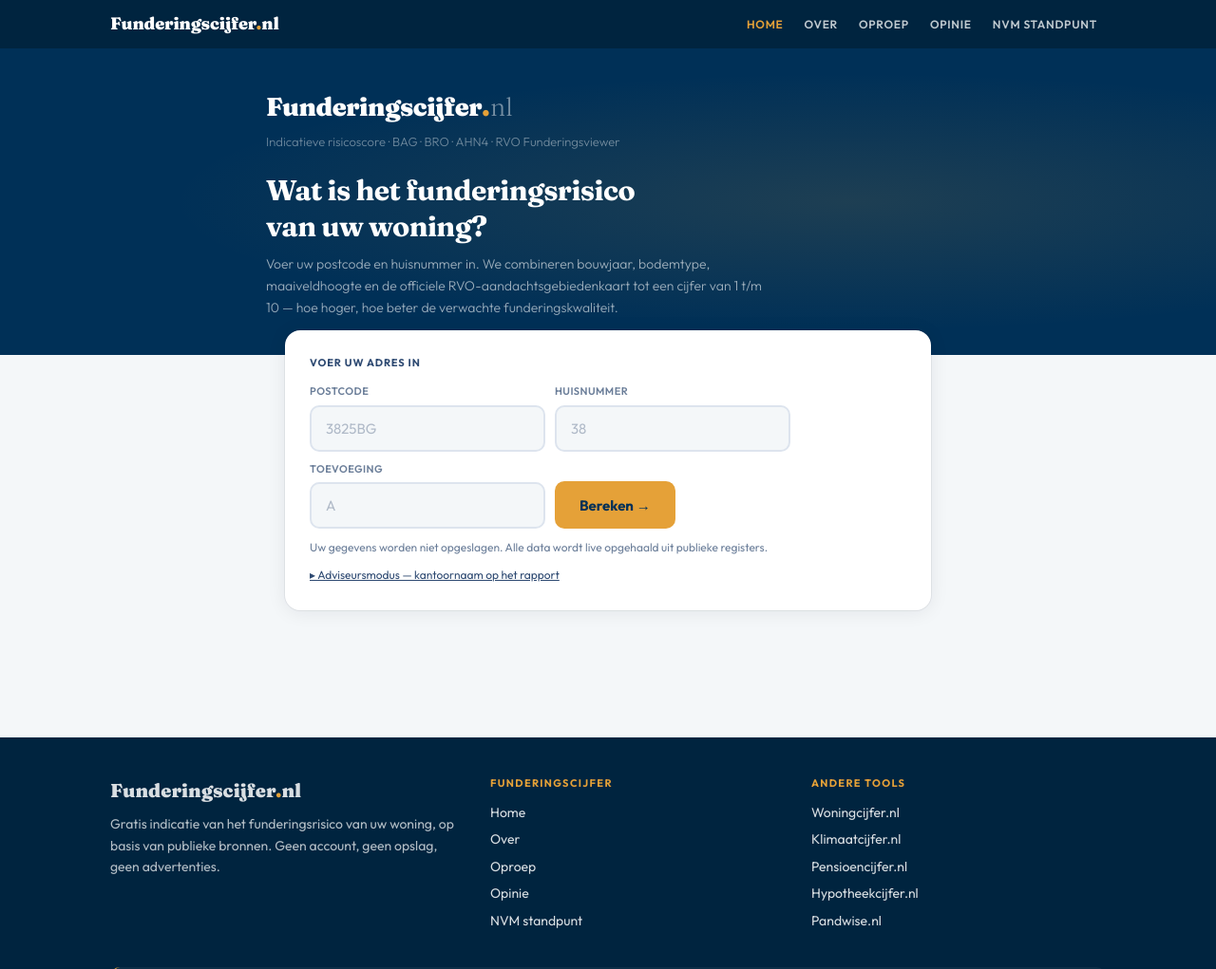
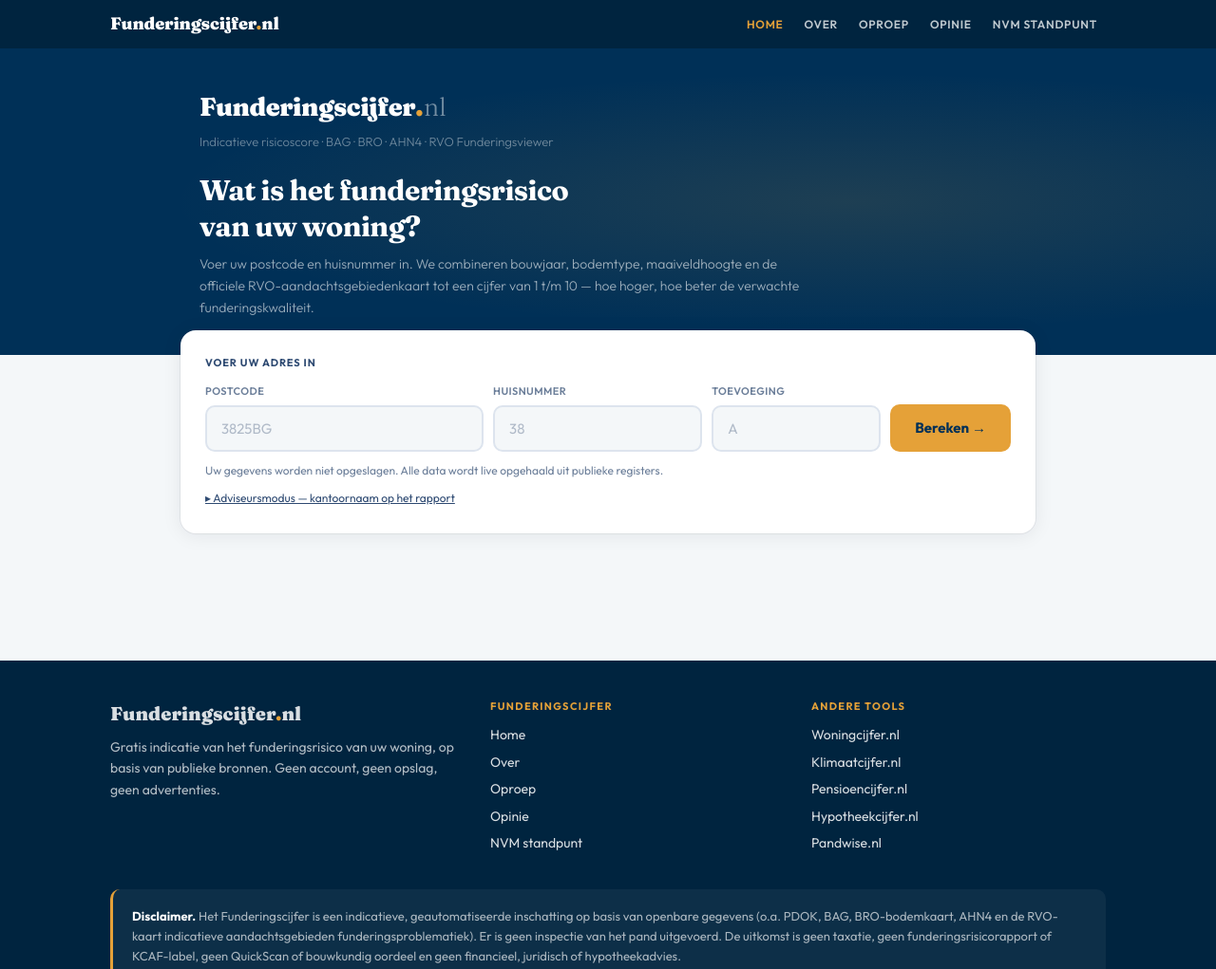
Before and after one commit to jeroen-o/funderingscijfer, a plain HTML site: page 404.html in a window 1280 px wide. Shown: the top 1021 px of the page at 95% size. Drawn offline with Linux system fonts and the light colour scheme.

Commit message:
Tool breder (940px), invoerregel op één lijn, RVO-percentage afgerond
Co-Authored-By: Claude Opus 5.5 <noreply@anthropic.com>
Claude-Session: https://claude.ai/code/session_01XDsUcy237p68PidPuXExiY

```diff
--- a/404.html
+++ b/404.html
@@ -14,15 +14,15 @@
 body{font-family:'Outfit',sans-serif;background:var(--sand);color:var(--ink);font-size:15px;line-height:1.6;overflow-x:hidden}
 .hero{background:var(--hb);padding:0 24px;position:relative;overflow:hidden}
 .hero::before{content:'';position:absolute;inset:0;background:radial-gradient(ellipse 80% 60% at 70% 50%,rgba(229,161,56,.13),transparent 70%);pointer-events:none}
-.hero-in{max-width:720px;margin:0 auto;padding:40px 0 38px;position:relative;z-index:1}
+.hero-in{max-width:900px;margin:0 auto;padding:40px 20px 38px;position:relative;z-index:1}
 .brand{display:flex;align-items:baseline;margin-bottom:5px}
 .bn{font-family:'Fraunces',serif;font-size:27px;font-weight:900;color:#fff;letter-spacing:-.02em}
 .bd{font-family:'Fraunces',serif;font-size:27px;font-weight:900;color:var(--amber)}
 .bt{font-family:'Fraunces',serif;font-size:27px;font-weight:300;color:rgba(255,255,255,.45)}
 .hsub{font-size:13px;color:rgba(255,255,255,.42);margin-bottom:22px;font-weight:300}
 .hero h2{font-family:'Fraunces',serif;font-size:clamp(21px,4vw,30px);font-weight:700;color:#fff;line-height:1.25;margin-bottom:10px;letter-spacing:-.02em}
-.hero p{font-size:14px;color:rgba(255,255,255,.6);line-height:1.65;max-width:530px;font-weight:300}
-.sw{max-width:720px;margin:0 auto;padding:0 20px}
+.hero p{font-size:14px;color:rgba(255,255,255,.6);line-height:1.65;max-width:640px;font-weight:300}
+.sw{max-width:940px;margin:0 auto;padding:0 20px}
 .sc{background:var(--white);border-radius:16px;box-shadow:var(--sh);transform:translateY(-26px)}
 .sci{padding:26px}
 .sclbl{font-size:11px;font-weight:700;color:var(--ink3);letter-spacing:.08em;text-transform:uppercase;margin-bottom:12px}
@@ -32,12 +32,12 @@ body{font-family:'Outfit',sans-serif;background:var(--sand);color:var(--ink);fon
 .fld input,.fld select{padding:13px 15px;font-family:'Outfit',sans-serif;font-size:15px;color:var(--ink);border:2px solid var(--border);border-radius:10px;outline:none;transition:border-color .2s,box-shadow .2s;background:var(--sand)}
 .fld input:focus,.fld select:focus{border-color:var(--hb);background:#fff;box-shadow:0 0 0 3px rgba(0,48,87,.09)}
 .fld input::placeholder{color:#B0BAC8}
-.fpc{flex:0 0 148px}.fhn{flex:0 0 108px}.ftoe{flex:0 0 88px}
+.fpc{flex:1.3 1 150px;min-width:0}.fhn{flex:1 1 110px;min-width:0}.ftoe{flex:.8 1 90px;min-width:0}.ir .fld input{width:100%;min-width:0}.ir .go{flex:0 0 auto}
 .go{padding:13px 26px;background:var(--amber);color:var(--hb);border:none;border-radius:10px;font-family:'Outfit',sans-serif;font-size:15px;font-weight:700;cursor:pointer;transition:background .18s;white-space:nowrap;height:50px;align-self:flex-end}
 .go:hover{background:var(--amber2)}.go:disabled{background:#C5D0DA;color:#7A8F9E;cursor:not-allowed}
 .schint{font-size:12px;color:var(--muted);margin-top:10px}
 .err{margin-top:12px;padding:11px 14px;background:var(--red-lt);border-radius:8px;font-size:13px;color:var(--red);border-left:3px solid var(--red);display:none}
-.main{max-width:720px;margin:0 auto;padding:0 20px 60px}
+.main{max-width:940px;margin:0 auto;padding:0 20px 60px}
 .lcard{background:var(--white);border-radius:16px;box-shadow:var(--sh);padding:44px 26px;text-align:center;display:none}
 .spin{width:46px;height:46px;border:3px solid var(--border);border-top-color:var(--amber);border-radius:50%;animation:sp .8s linear infinite;margin:0 auto 18px}
 @keyframes sp{to{transform:rotate(360deg)}}
@@ -168,7 +168,7 @@ body{font-family:'Outfit',sans-serif;background:var(--sand);color:var(--ink);fon
   @page{margin:14mm}
 }
 @media(max-width:560px){
-  .fpc{flex:1 1 100%}.fhn,.ftoe{flex:1 1 calc(50% - 5px)}.go{flex:1 1 100%}
+  .fpc{flex:1 1 100%}.fhn,.ftoe{flex:1 1 calc(50% - 5px)}.go,.ir .go{flex:1 1 100%}
   .hero-in{padding:26px 0 22px}.sci{padding:20px}.sh{padding:20px}
   .shtop{flex-direction:column;gap:16px;align-items:flex-start}
   .sbar{gap:2px}.sbi{font-size:12px;padding:6px 2px}
@@ -757,7 +757,7 @@ function toonResultaat(R){
   // RVO blok
   let rvoHTML='';
   if(rvo&&rvo.gevonden){
-    const pct=rvo.pctVoor1970!=null?String(rvo.pctVoor1970).replace('.',',') :null;
+    const pct=rvo.pctVoor1970!=null&&!isNaN(parseFloat(rvo.pctVoor1970))?parseFloat(rvo.pctVoor1970).toLocaleString('nl-NL',{maximumFractionDigits:1}):null;
     rvoHTML='<div class="rvo rvo-ja"><div class="rvot" style="color:#B87820">&#9888;&#65039; Ligt in een indicatief aandachtsgebied</div>'
       +'<div class="rvod">De RVO Funderingsviewer merkt dit postcodegebied aan als aandachtsgebied: er staan relatief veel panden van voor 1970 op een minder draagkrachtige bodem. De kaart doet geen uitspraak over de staat van deze specifieke woning.</div>'
       +'<div class="rvostat">'
@@ -960,7 +960,7 @@ function rapportTekst(){
   L.push('Bodemtype:      '+bNaam+(bodem&&bodem.geschat?' (regionale schatting)':''));
   L.push('RVO aandachtsgebied: '+(rvo&&rvo.gevonden?'JA':'Nee'));
   if(rvo&&rvo.gevonden){
-    if(rvo.pctVoor1970)L.push('  Panden voor 1970: '+rvo.pctVoor1970+'%');
+    if(rvo.pctVoor1970)L.push('  Panden voor 1970: '+(isNaN(parseFloat(rvo.pctVoor1970))?rvo.pctVoor1970:parseFloat(rvo.pctVoor1970).toLocaleString('nl-NL',{maximumFractionDigits:1}))+'%');
     if(rvo.bodemgesteldheid)L.push('  Bodemgesteldheid: '+rvo.bodemgesteldheid);
   }
   L.push('');
```
Also changed, not shown: index.html (+8 -8 lines).
